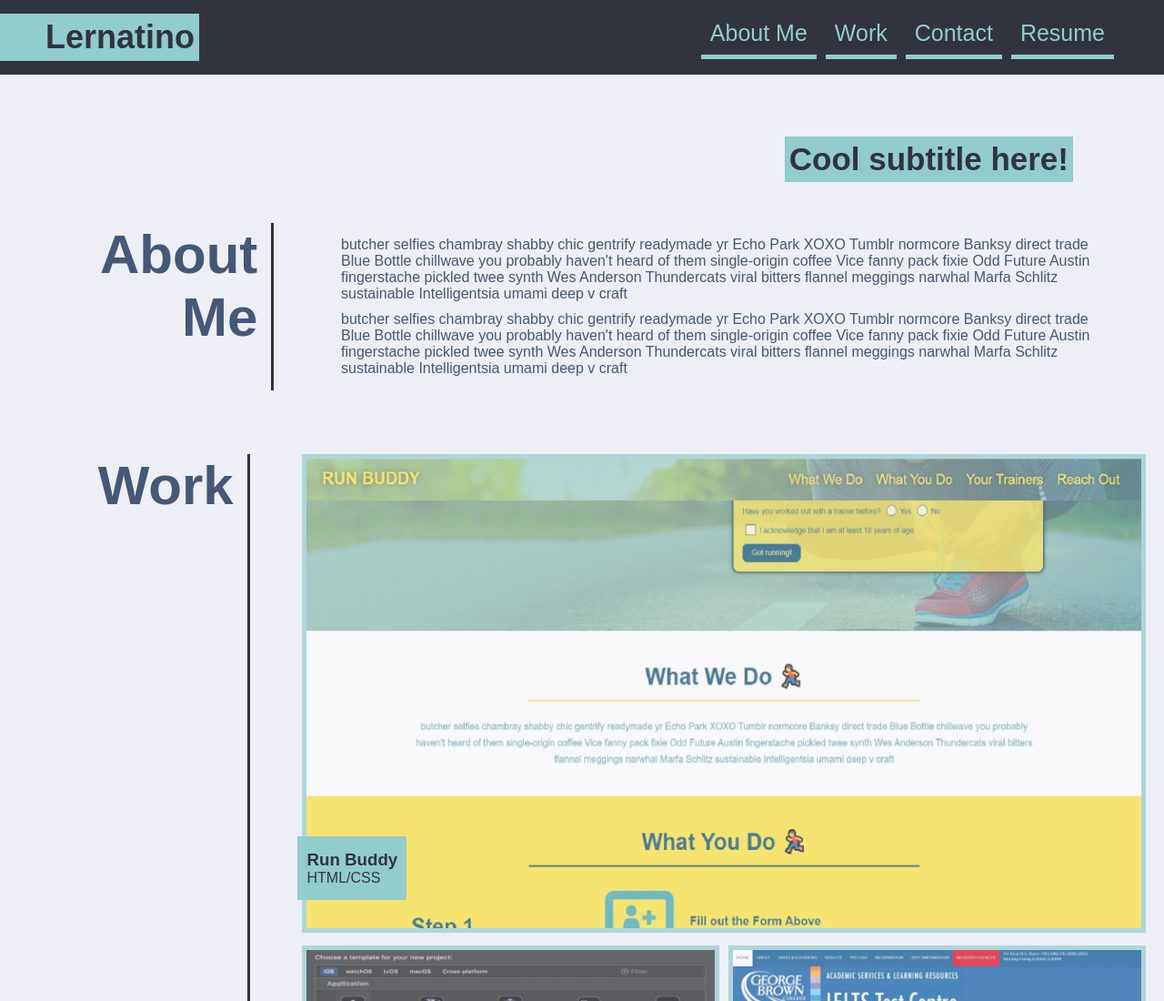
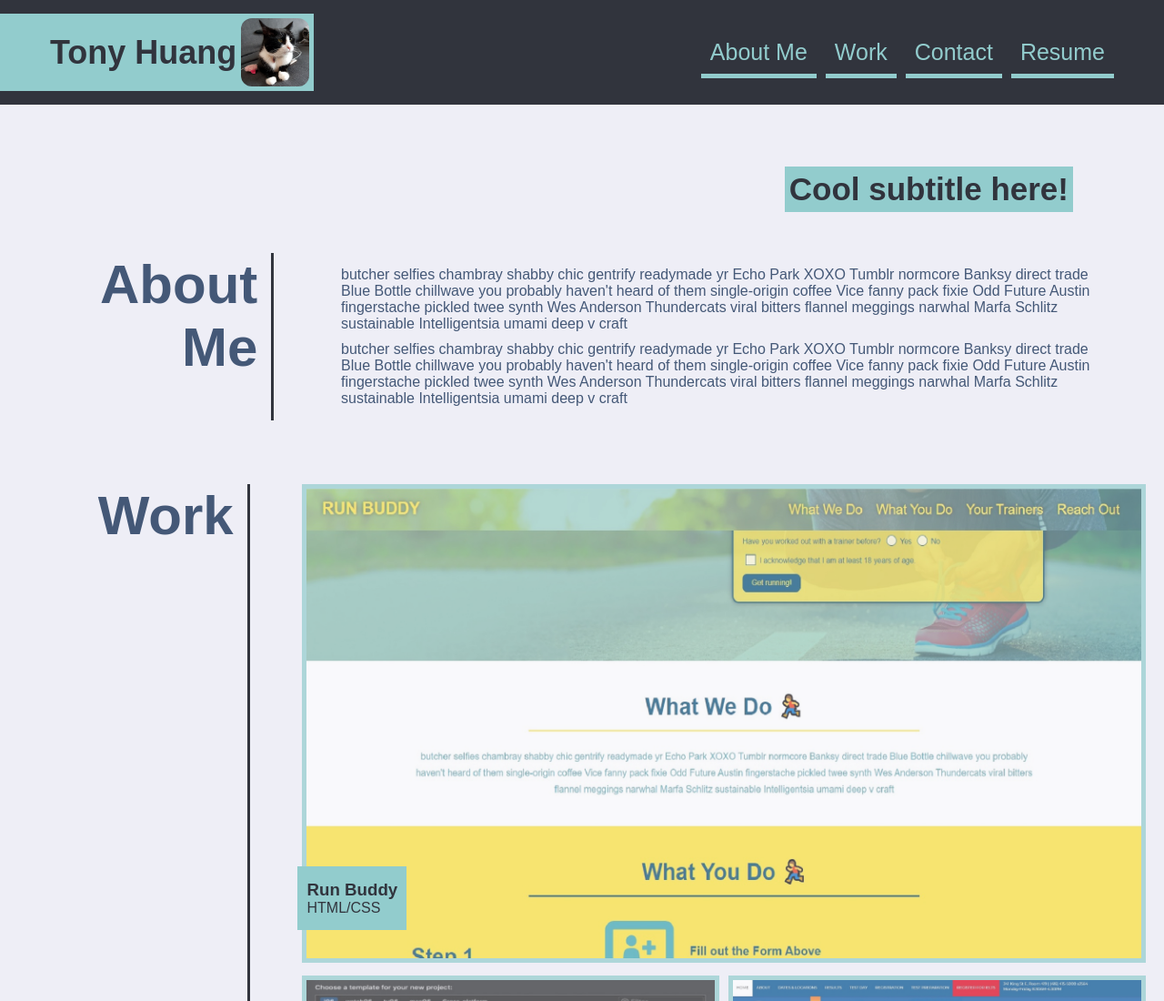
Before and after one commit to zoomzooom6/Portfolio_Bootcamp, a plain HTML site: page index.html in a window 1280 px wide. Shown: the top 1100 px of the page at 91% size. Drawn offline with Linux system fonts and the light colour scheme.

Commit message:
update README and add avatar icon to homepage

```diff
--- a/assets/css/style.css
+++ b/assets/css/style.css
@@ -22,6 +22,7 @@ header {
     display: flex;
     justify-content: space-between;
     flex-wrap: wrap;
+    align-items: center;
     position: -webkit-sticky;
     position: sticky;
     top: 0;
@@ -33,11 +34,20 @@ header h1 {
     font-size: 36px;
     background-color: var(--primary-color);
     padding: 5px 5px 5px 50px;
+    display: flex;
+    align-items: center;
 }
 
 header a {
     color: var(--tertiary-color);
     text-decoration: none;
+    margin: 15px 5px;
+}
+
+.avatar {
+    width: 75px;
+    height: 75px;
+    border-radius: 12px;
 }
 
 header nav {
--- a/index.html
+++ b/index.html
@@ -13,8 +13,10 @@
     <!--navigation-->
     <header>
         <h1>
-            <a href="/">Lernatino</a>
+            <a href="/">Tony Huang</a>
+            <img src="assets/images/Avatar.jpg" alt="Portfolio Avatar Icon" class="avatar"/>
         </h1>
+
         <nav>
             <!--Unordered list element-->
             <ul>
```
Also changed, not shown: assets/images/Avatar.jpg (added), 1 other file.
